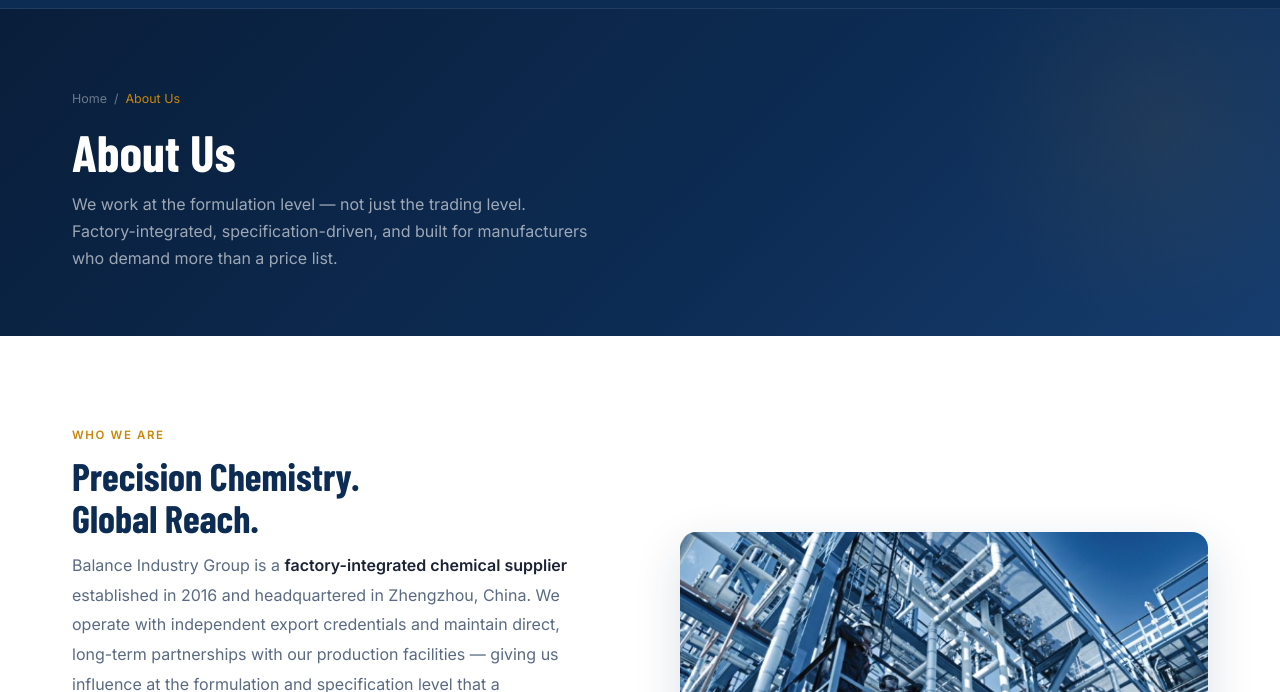
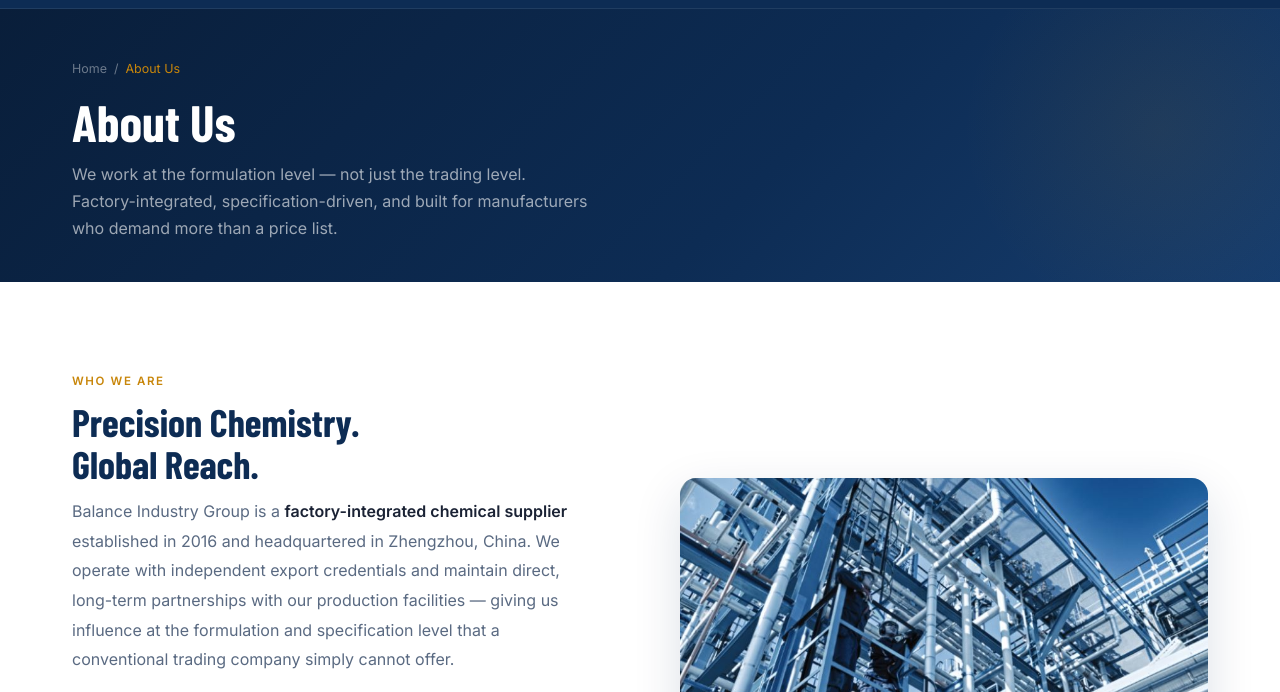
Before and after one commit to woyuwoyujia/balanceindustrygrp, a plain HTML site: page about.html in a window 1280 px wide. Shown: the part 52-744 px from the top of the page. Drawn offline with nearby package versions, Linux system fonts and the light colour scheme; a web font is replaced by a local one.

Commit message:
Update about.html

```diff
--- a/about.html
+++ b/about.html
@@ -83,7 +83,7 @@
     }
 
     /* ── PAGE HERO ── */
-    .page-hero { background: linear-gradient(135deg, var(--navy-deep) 0%, var(--navy) 60%, var(--navy-mid) 100%); padding: 80px 0 64px; position: relative; overflow: hidden; }
+    .page-hero { background: linear-gradient(135deg, var(--navy-deep) 0%, var(--navy) 60%, var(--navy-mid) 100%); padding: 50px 0 40px; position: relative; overflow: hidden; }
     .page-hero::after { content: ''; position: absolute; top: -80px; right: -80px; width: 400px; height: 400px; background: radial-gradient(circle, rgba(200,134,10,0.08) 0%, transparent 70%); pointer-events: none; }
     .page-hero-inner { max-width: 1200px; margin: 0 auto; padding: 0 2rem; }
     .breadcrumb { font-size: 0.78rem; color: rgba(255,255,255,0.4); margin-bottom: 1rem; }
```
